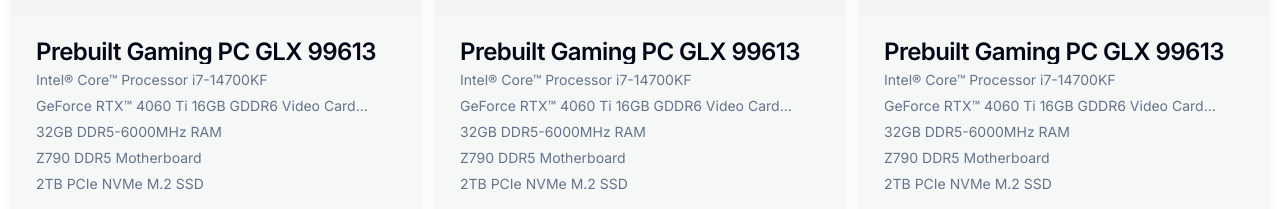
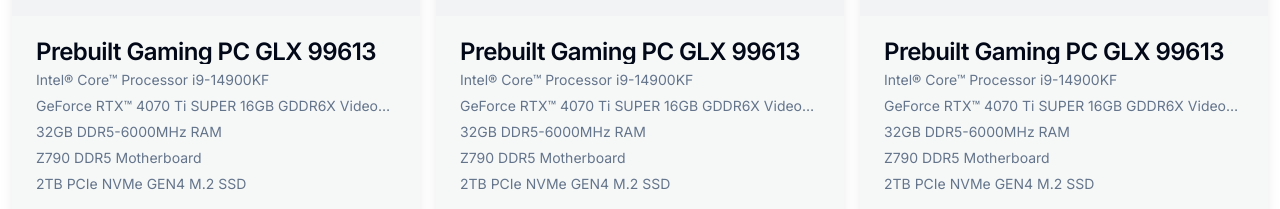
Before and after one commit to muhammadbilal10/custom-pc-building, a Next.js app: page / in a window 1280 px wide. Shown: the part 2588-2797 px from the top of the page. Built offline with nearby package versions, Linux system fonts and the light colour scheme.

Commit message:
Update Home page

```diff
--- a/src/app/page.tsx
+++ b/src/app/page.tsx
@@ -14,134 +14,222 @@
     "https://www.cyberpowerpc.com/ti/mainbanner/AMD_Radeon7000_Banner.jpg",
   ];
 
-  const pcProducts = [
+  const preBuiltPcList = [
     {
-      id: "PBET99611",
-      name: "Prebuilt Gaming PC GLX 99611",
-      image: "/images/cs/PBET2018/ET99611/main_400.png",
-      specs: [
-        "Windows 11 Home",
-        "Intel® Core™ Processor i7-14700KF",
-        "GeForce RTX™ 4060 Ti 16GB GDDR6 Video Card (DLSS 3.0) [AI-Powered Graphics]",
-        "32GB DDR5-6000MHz RAM",
-        "Z790 DDR5 Motherboard",
-        "2TB PCIe NVMe M.2 SSD",
-      ],
-      price: "$1529",
-      previous_price: "$1579",
-      reviews: 16,
-      fps: 145,
-      link: "/system/Prebuilt-Gaming-PC-GLX-99611",
+      model: "Prebuilt Gaming PC GLX 99613",
+      specs: {
+        os: "Windows 11 Home",
+        cpu: {
+          name: "Intel® Core™ Processor i9-14900KF",
+          price: "$1000",
+          specs: ["3.20 GHz", "16 Cores", "32 Threads", "30MB Cache"],
+        },
+        videoCard: {
+          name: "GeForce RTX™ 4070 Ti SUPER  16GB GDDR6X Video Card",
+          price: "$2000",
+        },
+        ram: {
+          name: "32GB DDR5-6000MHz RAM",
+          price: "$500",
+        },
+        motherboard: {
+          name: "Z790 DDR5 Motherboard",
+          price: "$300",
+        },
+        ssd: {
+          name: "2TB PCIe NVMe GEN4 M.2 SSD",
+          price: "$200",
+        },
+      },
+      price: "$3379",
+      discounted_price: "$3429",
+      shipping_date: "4/30/2024",
+      reviews: 60,
+      fps: "315",
+      link: "/system/Prebuilt-Gaming-PC-GLX-99613",
+      imageUrl:
+        "https://www.cyberpowerpc.com/images/cs/PBET2018/ET4416_matrexx55/blk_400.png?v1",
     },
     {
-      id: "PBET99620",
-      name: "Prebuilt Gaming PC GLX 99620",
-      image: "/images/cs/PBET2018/ET99620/wht_400.png?v2",
-      specs: [
-        "Windows 11 Home",
-        "Intel® Core™ Processor i9-14900KF",
-        "GeForce RTX™ 4070 Ti SUPER 16GB GDDR6X Video Card",
-        "32GB DDR5-6000MHz RAM",
-        "Z790 DDR5 Motherboard",
-        "2TB PCIe NVMe GEN4 M.2 SSD",
-      ],
-      price: "$2149",
-      previous_price: "$2199",
-      reviews: 0,
-      fps: 215,
-      link: "/system/Prebuilt-Gaming-PC-GLX-99620",
+      model: "Prebuilt Gaming PC GLX 99613",
+      specs: {
+        os: "Windows 11 Home",
+        cpu: {
+          name: "Intel® Core™ Processor i9-14900KF",
+          price: "$1000",
+          specs: ["3.20 GHz", "16 Cores", "32 Threads", "30MB Cache"],
+        },
+        videoCard: {
+          name: "GeForce RTX™ 4070 Ti SUPER  16GB GDDR6X Video Card",
+          price: "$2000",
+        },
+        ram: {
+          name: "32GB DDR5-6000MHz RAM",
+          price: "$500",
+        },
+        motherboard: {
+          name: "Z790 DDR5 Motherboard",
+          price: "$300",
+        },
+        ssd: {
+          name: "2TB PCIe NVMe GEN4 M.2 SSD",
+          price: "$200",
+        },
+      },
+      price: "$3379",
+      discounted_price: "$3429",
+      shipping_date: "4/30/2024",
+      reviews: 80,
+      fps: "315",
+      link: "/system/Prebuilt-Gaming-PC-GLX-99613",
+      imageUrl:
+        "https://www.cyberpowerpc.com/images/cs/PBET2018/ET99611/main_400.png",
     },
     {
-      id: "PBET9799",
-      name: "Prebuilt Gaming PC GM 9799",
-      image: "/images/cs/PBET2018/et9799_auron242v/blk_400.png",
-      specs: [
-        "Windows 11 Home",
-        "AMD Ryzen™ 5 7600 Processor",
-        "GeForce RTX™ 4060 8GB GDDR6 Video Card",
-        "16GB (16GBx1) DDR5/5600MHz Memory",
-        "B650 AM5 with WIFI Motherboard",
-        "1TB PCIe NVMe M.2 SSD",
-      ],
-      price: "$979",
-      previous_price: "$1029",
-      reviews: 8,
-      fps: 125,
-      link: "/system/Prebuilt-Gaming-PC-GM-9799",
+      model: "Prebuilt Gaming PC GLX 99613",
+      specs: {
+        os: "Windows 11 Home",
+        cpu: {
+          name: "Intel® Core™ Processor i9-14900KF",
+          price: "$1000",
+          specs: ["3.20 GHz", "16 Cores", "32 Threads", "30MB Cache"],
+        },
+        videoCard: {
+          name: "GeForce RTX™ 4070 Ti SUPER  16GB GDDR6X Video Card",
+          price: "$2000",
+        },
+        ram: {
+          name: "32GB DDR5-6000MHz RAM",
+          price: "$500",
+        },
+        motherboard: {
+          name: "Z790 DDR5 Motherboard",
+          price: "$300",
+        },
+        ssd: {
+          name: "2TB PCIe NVMe GEN4 M.2 SSD",
+          price: "$200",
+        },
+      },
+      price: "$3379",
+      discounted_price: "$3429",
+      shipping_date: "4/30/2024",
+      reviews: 30,
+      fps: "315",
+      link: "/system/Prebuilt-Gaming-PC-GLX-99613",
+      imageUrl:
+        "https://www.cyberpowerpc.com/images/cs/KING95/CS-448-300_400.png",
+    },
+  ];
+
+  const featurePcsList = [
+    {
+      model: "Prebuilt Gaming PC GLX 99613",
+      specs: {
+        os: "Windows 11 Home",
+        cpu: {
+          name: "Intel® Core™ Processor i9-14900KF",
+          price: "$1000",
+          specs: ["3.20 GHz", "16 Cores", "32 Threads", "30MB Cache"],
+        },
+        videoCard: {
+          name: "GeForce RTX™ 4070 Ti SUPER  16GB GDDR6X Video Card",
+          price: "$2000",
+        },
+        ram: {
+          name: "32GB DDR5-6000MHz RAM",
+          price: "$500",
+        },
+        motherboard: {
+          name: "Z790 DDR5 Motherboard",
+          price: "$300",
+        },
+        ssd: {
+          name: "2TB PCIe NVMe GEN4 M.2 SSD",
+          price: "$200",
+        },
+      },
+      price: "$3379",
+      discounted_price: "$3429",
+      shipping_date: "4/30/2024",
+      reviews: 100,
+      fps: "315",
+      link: "/system/Prebuilt-Gaming-PC-GLX-99613",
+      imageUrl:
+        "https://www.cyberpowerpc.com/images/cs/HYTEY60/CS-450-172_400.png?v22",
     },
     {
-      id: "PBET99612",
-      name: "Prebuilt Gaming PC GLX 99612",
-      image: "/images/cs/PBET2018/ET99612/main_400.png",
-      specs: [
-        "Windows 11 Home",
-        "Intel® Core™ Processor i7-14700KF",
-        "GeForce RTX™ 4070 Ti 12GB GDDR6X Video Card",
-        "32GB DDR5-6000MHz RAM",
-        "Z790 DDR5 Motherboard",
-        "2TB PCIe NVMe M.2 SSD",
-      ],
-      price: "$1949",
-      previous_price: "$1999",
-      reviews: 6,
-      fps: 215,
-      link: "/system/Prebuilt-Gaming-PC-GLX-99612",
+      model: "Prebuilt Gaming PC GLX 99613",
+      specs: {
+        os: "Windows 11 Home",
+        cpu: {
+          name: "Intel® Core™ Processor i9-14900KF",
+          price: "$1000",
+          specs: ["3.20 GHz", "16 Cores", "32 Threads", "30MB Cache"],
+        },
+        videoCard: {
+          name: "GeForce RTX™ 4070 Ti SUPER  16GB GDDR6X Video Card",
+          price: "$2000",
+        },
+        ram: {
+          name: "32GB DDR5-6000MHz RAM",
+          price: "$500",
+        },
+        motherboard: {
+          name: "Z790 DDR5 Motherboard",
+          price: "$300",
+        },
+        ssd: {
+          name: "2TB PCIe NVMe GEN4 M.2 SSD",
+          price: "$200",
+        },
+      },
+      price: "$3379",
+      discounted_price: "$3429",
+      shipping_date: "4/30/2024",
+      reviews: 10,
+      fps: "315",
+      link: "/system/Prebuilt-Gaming-PC-GLX-99613",
+      imageUrl:
+        "https://www.cyberpowerpc.com/images/cs/Lumina/cs-450-194_400.png",
     },
     {
-      id: "PBET2795",
-      name: "Prebuilt Gaming PC GLX 2795",
-      image: "/images/cs/pbet2018/ET2795_H510/wht_400.png?v1",
-      specs: [
-        "Windows 11 Home",
-        "Intel® Core™ Processor i7-12700KF",
-        "GeForce RTX™ 3070 8GB GDDR6X",
-        "32GB (8Gx4) DDR4/3200MHz RAM",
-        "Z690 DDR4 Motherboard",
-        "500GB PCIe NVMe M.2 SSD",
-      ],
-      price: "$1249",
-      previous_price: "$1299",
-      reviews: 9,
-      fps: 150,
-      link: "/system/Prebuilt-Gaming-PC-GLX-2795",
-    },
-    {
-      id: "PBET99613",
-      name: "Prebuilt Gaming PC GLX 99613",
-      image: "/images/cs/PBET2018/ET99613/main_400.png?v1",
-      specs: [
-        "Windows 11 Home",
-        "Intel® Core™ Processor i9-14900KF",
-        "GeForce RTX 4090 24GB GDDR6X Video Card",
-        "64GB DDR5-6000MHz RAM",
-        "Z790 DDR5 Motherboard",
-        "2TB PCIe NVMe M.2 SSD",
-      ],
+      model: "Prebuilt Gaming PC GLX 99613",
+      specs: {
+        os: "Windows 11 Home",
+        cpu: {
+          name: "Intel® Core™ Processor i9-14900KF",
+          price: "$1000",
+          specs: ["3.20 GHz", "16 Cores", "32 Threads", "30MB Cache"],
+        },
+        videoCard: {
+          name: "GeForce RTX™ 4070 Ti SUPER  16GB GDDR6X Video Card",
+          price: "$2000",
+        },
+        ram: {
+          name: "32GB DDR5-6000MHz RAM",
+          price: "$500",
+        },
+        motherboard: {
+          name: "Z790 DDR5 Motherboard",
+          price: "$300",
+        },
+        ssd: {
+          name: "2TB PCIe NVMe GEN4 M.2 SSD",
+          price: "$200",
+        },
+      },
       price: "$3379",
-      previous_price: "$3429",
-      reviews: 0,
-      fps: 315,
+      discounted_price: "$3429",
+      shipping_date: "4/30/2024",
+      reviews: 40,
+      fps: "315",
       link: "/system/Prebuilt-Gaming-PC-GLX-99613",
-    },
-    {
-      id: "PBET99622",
-      name: "Prebuilt Gaming PC GLX 99622",
-      image: "/images/cs/PBET2018/ET99622/blk_400.png",
-      specs: [
-        "Windows 11 Home",
-        "AMD Ryzen™ 9 7900X Processor",
-        "GeForce RTX™ 4070 Ti SUPER 16GB GDDR6X Video Card",
-        "64GB DDR5-6000MHz RAM",
-        "X670-P Motherboard",
-        "2TB PCIe NVMe GEN4 M.2 SSD",
-      ],
-      price: "$2119",
-      previous_price: "$2169",
-      reviews: 0,
-      fps: 215,
-      link: "/system/Prebuilt-Gaming-PC-GLX-99622",
+      imageUrl:
+        "https://www.cyberpowerpc.com/images/cs/cpnv5s/CS-450-190_400.png",
     },
   ];
+
   return (
     <main className="">
       <section>
@@ -160,25 +248,51 @@
       </section>
 
       <section className="px-3 my-12 sm:max-w-xl md:max-w-3xl lg:max-w-5xl xl:max-w-7xl mx-auto">
-        <h1 className="text-4xl font-bold">Featured Desktops</h1>
+        <h1 className="max-sm:text-3xl text-4xl font-bold">
+          Featured Desktops
+        </h1>
         <div className="mt-5 grid lg:grid-cols-2 xl:grid-cols-3 gap-4">
-          <PcCard />
-          <PcCard />
-          <PcCard />
-          <PcCard />
-          <PcCard />
-          <PcCard />
+          {featurePcsList.map((pc, index) => (
+            <PcCard
+              key={pc.model}
+              title={pc.model}
+              specs={[
+                pc.specs.cpu.name,
+                pc.specs.videoCard.name,
+                pc.specs.ram.name,
+                pc.specs.motherboard.name,
+                pc.specs.ssd.name,
+              ]}
+              reviews={pc.reviews}
+              ratingStars={4}
+              imageUrl={pc.imageUrl}
+              count={index + 1}
+            />
+          ))}
         </div>
       </section>
       <section className="px-3 my-12 sm:max-w-xl md:max-w-3xl lg:max-w-5xl xl:max-w-7xl mx-auto">
-        <h1 className="text-4xl font-bold">Popular Prebuilt Systems</h1>
+        <h1 className="max-sm:text-3xl text-4xl font-bold">
+          Popular Prebuilt Systems
+        </h1>
         <div className="mt-5 grid lg:grid-cols-2 xl:grid-cols-3 gap-4">
-          <PcCard />
-          <PcCard />
-          <PcCard />
-          <PcCard />
-          <PcCard />
-          <PcCard />
+          {preBuiltPcList.map((pc, index) => (
+            <div key={index} className={`${index}`}>
+              <PcCard
+                title={pc.model}
+                specs={[
+                  pc.specs.cpu.name,
+                  pc.specs.videoCard.name,
+                  pc.specs.ram.name,
+                  pc.specs.motherboard.name,
+                  pc.specs.ssd.name,
+                ]}
+                reviews={pc.reviews}
+                ratingStars={4}
+                imageUrl={pc.imageUrl}
+              />
+            </div>
+          ))}
         </div>
       </section>
       <section className="mt-12">
--- a/src/components/PC/PcCard.tsx
+++ b/src/components/PC/PcCard.tsx
@@ -11,34 +11,42 @@
 import { Button } from "../ui/button";
 import Link from "next/link";
 
-export default function PcCard() {
-  const pcImages = [
-    "https://www.cyberpowerpc.com/images/cs/Lumina/cs-450-194_400.png",
-    "https://www.cyberpowerpc.com/images/cs/syberm3/CS-192-303_400.png?v2",
-    "https://www.cyberpowerpc.com/images/cs/cpnv5s/CS-450-190_400.png",
-    "https://maingear.com/wp-content/uploads/apex-rush-rog-certified-apex.webp",
-    "https://www.cyberpowerpc.com//images/cs/PBET2018/et9799_auron242v/blk_400.png",
-  ];
+type PcCardProps = {
+  title: string;
+  specs: string[];
+  reviews: number;
+  ratingStars: number;
+  imageUrl: string;
+  count?: number;
+};
 
-  const title = "Prebuilt Gaming PC GLX 99613";
-  const specs = [
-    "Intel® Core™ Processor i7-14700KF",
-    "GeForce RTX™ 4060 Ti 16GB GDDR6 Video Card (DLSS 3.0) [AI-Powered Graphics]",
-    "32GB DDR5-6000MHz RAM",
-    "Z790 DDR5 Motherboard",
-    "2TB PCIe NVMe M.2 SSD",
-  ];
-
-  const reviews = 16 as number;
-  const ratingStars = 4 as number;
-
+export default function PcCard({
+  title,
+  specs,
+  reviews,
+  ratingStars,
+  imageUrl,
+  count,
+}: PcCardProps) {
+  // const pcImages = [
+  //   "https://www.cyberpowerpc.com/images/cs/Lumina/cs-450-194_400.png",
+  //   "https://www.cyberpowerpc.com/images/cs/syberm3/CS-192-303_400.png?v2",
+  //   "https://www.cyberpowerpc.com/images/cs/cpnv5s/CS-450-190_400.png",
+  //   "https://maingear.com/wp-content/uploads/apex-rush-rog-certified-apex.webp",
+  //   "https://www.cyberpowerpc.com//images/cs/PBET2018/et9799_auron242v/blk_400.png",
+  // ];
+  console.log(count);
   return (
-    <Card className="bg-[#f6f8f8] border-none rounded-none shadow-lg ">
+    <Card
+      className={` bg-[#f6f8f8] border-none rounded-none shadow-lg md:${
+        count ? "block" : "hidden"
+      }`}
+    >
       <Link href="/">
         <CardContent className="bg-[#f1f3f5] p-5">
           <Image
-            src={pcImages[4]}
-            alt="Picture of the author"
+            src={imageUrl}
+            alt="Picture of PC"
             width={500}
             height={500}
             className="w-[280px] h-[280px] mx-auto"
--- a/src/components/layout/BuildGuides.tsx
+++ b/src/components/layout/BuildGuides.tsx
@@ -15,7 +15,9 @@
         />
         <div className="space-y-8 my-auto max-lg:text-center pr-10">
           <div className="space-y-2">
-            <h2 className="text-6xl font-bold">Build Guides</h2>
+            <h2 className="max-sm:text-3xl sm:text-4xl lg:text-6xl font-bold">
+              Build Guides
+            </h2>
             <p>
               Building your own PC and need ideas on where to get started?
               Explore our build guides which cover systems for a variety of
--- a/src/components/layout/FeaturedCategories.tsx
+++ b/src/components/layout/FeaturedCategories.tsx
@@ -73,7 +73,7 @@
             width={800}
             className="h-[220px] w-[220px]"
           />
-          <div className="px-4">
+          <div className="px-4 ">
             <h3 className="text-4xl font-bold">Performance Workstations</h3>
             <p className="text-md text-gray-600">
               Efficiently power through applications with our high-performance
```
